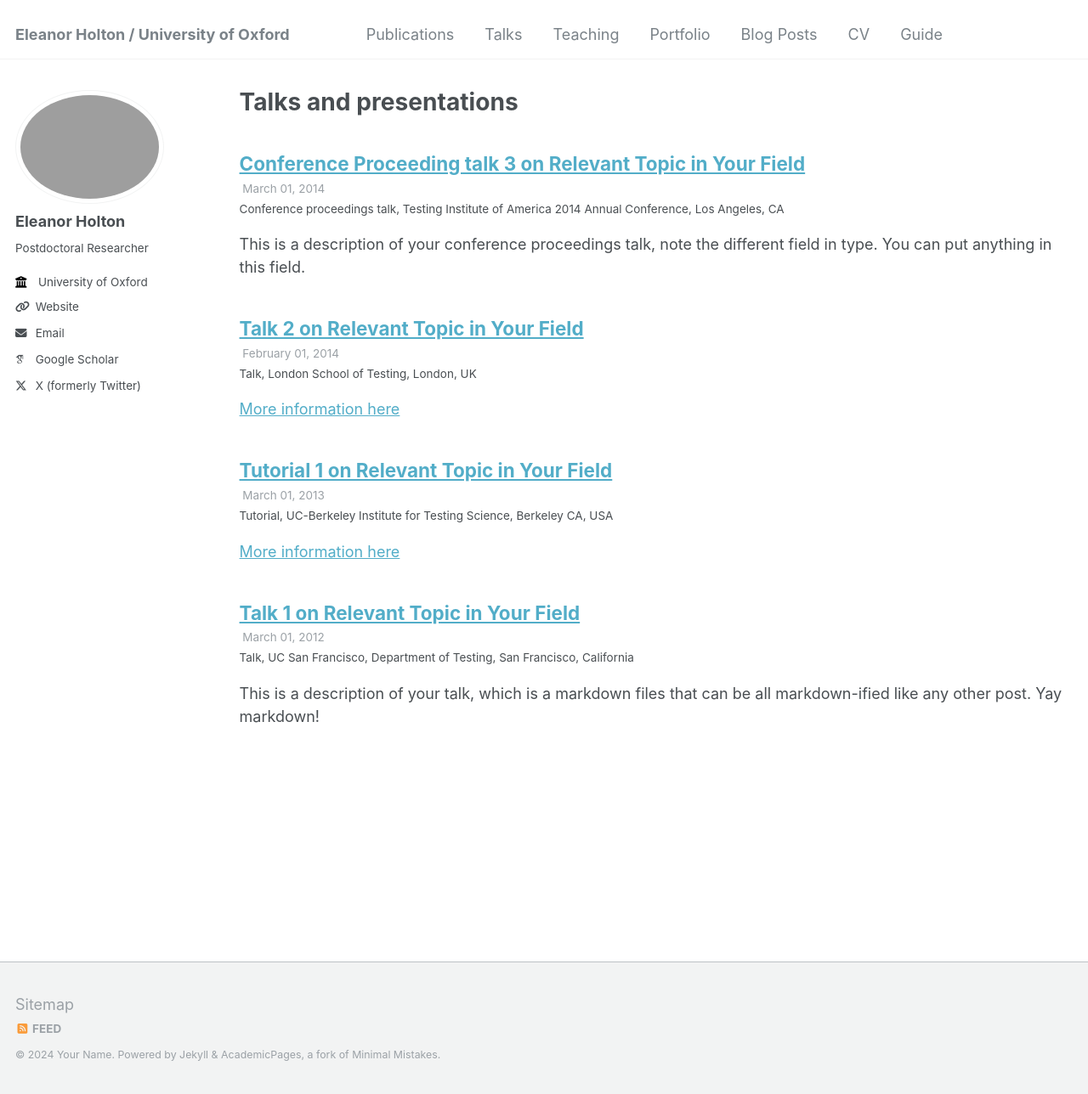
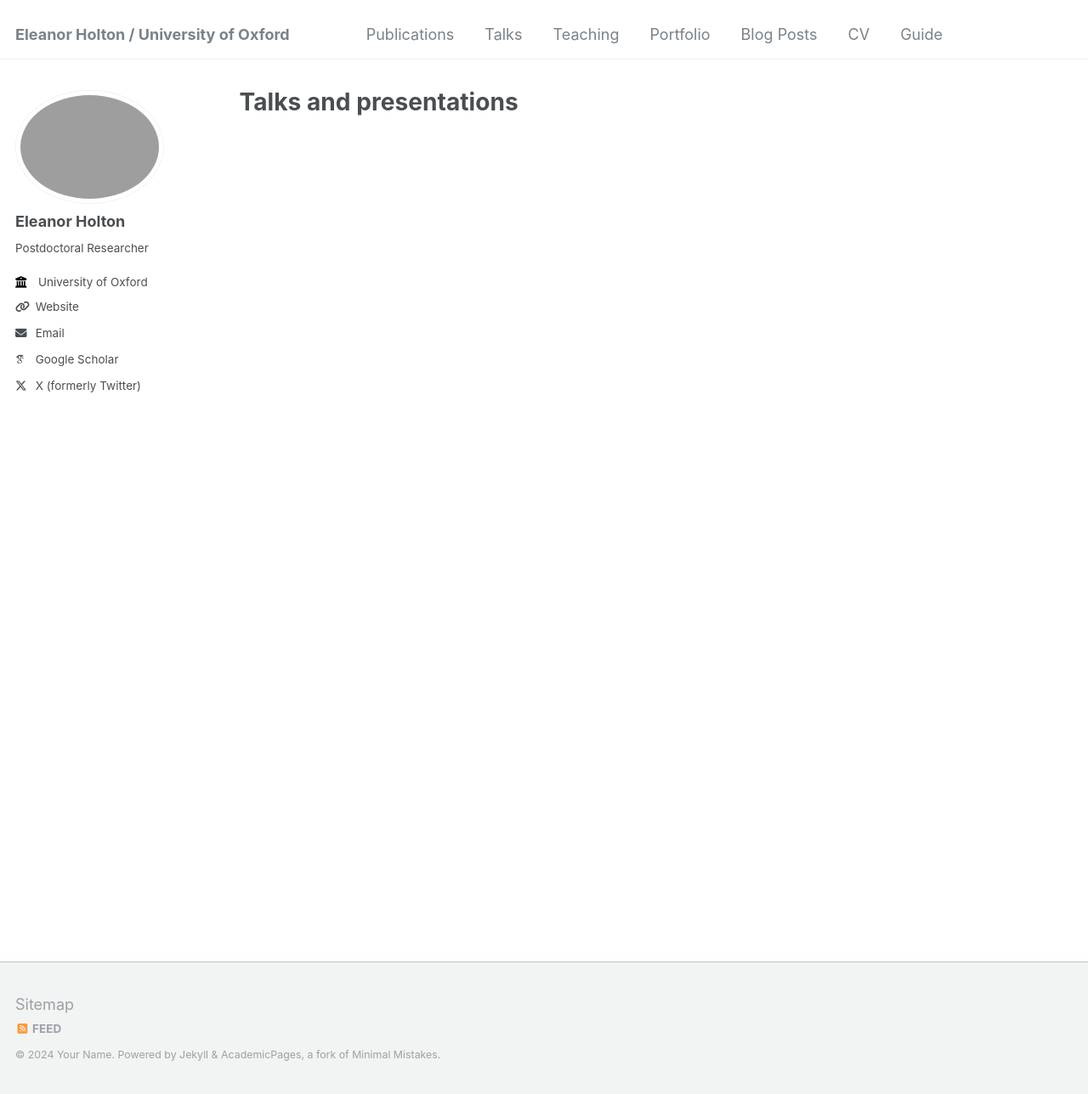
Before and after one commit to eleanorholton/eleanorholton.github.io, a Jekyll site: the page built from _pages/talks.html, in a window 1280 px wide and 1288 px high. Shown: the whole window at 85% size. Built offline with Jekyll 4.4.1, drawn with Linux system fonts in a browser that asks for light colours; some web fonts are replaced; part of the change alters nothing that is shown.

Commit message:
Update _config.yml

```diff
--- a/_config.yml
+++ b/_config.yml
@@ -208,77 +208,77 @@ kramdown:
 
 
 # These settings control the types of collections used by the template
-collections:
-  teaching:
-    output: false
-    #permalink: /:collection/:path/
-  publications:
-    output: false
-    #permalink: /:collection/:path/
-  portfolio:
-    output: false
-    #permalink: /:collection/:path/
-  talks:
-    output: false
-    #permalink: /:collection/:path/
+# collections:
+#   teaching:
+#     output: false
+#     #permalink: /:collection/:path/
+#   publications:
+#     output: false
+#     #permalink: /:collection/:path/
+#   portfolio:
+#     output: false
+#     #permalink: /:collection/:path/
+#   talks:
+#     output: false
+#     #permalink: /:collection/:path/
 
 
 
-# These settings control how pages and collections are included in the site
-defaults:
-  # _posts
-  - scope:
-      path: ""
-      type: posts
-    values:
-      layout: single
-      author_profile: false
-      read_time: true
-      comments: true
-      share: true
-      related: true
-  # _pages
-  - scope:
-      path: ""
-      type: pages
-    values:
-      layout: single
-      author_profile: false
-  # _teaching
-  - scope:
-      path: ""
-      type: teaching
-    values:
-      layout: single
-      author_profile: false
-      share: true
-      comments: true
-  # _publications
-  - scope:
-      path: ""
-      type: publications
-    values:
-      layout: single
-      author_profile: false
-      share: true
-      comments: true
-  # _portfolio
-  - scope:
-      path: ""
-      type: portfolio
-    values:
-      layout: single
-      author_profile: false
-      share: true
-      comment: true
-  # _talks
-  - scope:
-      path: ""
-      type: talks
-    values:
-      layout: talk
-      author_profile: false
-      share: true
+# # These settings control how pages and collections are included in the site
+# defaults:
+#   # _posts
+#   - scope:
+#       path: ""
+#       type: posts
+#     values:
+#       layout: single
+#       author_profile: false
+#       read_time: true
+#       comments: true
+#       share: true
+#       related: true
+#   # _pages
+#   - scope:
+#       path: ""
+#       type: pages
+#     values:
+#       layout: single
+#       author_profile: false
+#   # _teaching
+#   - scope:
+#       path: ""
+#       type: teaching
+#     values:
+#       layout: single
+#       author_profile: false
+#       share: true
+#       comments: true
+#   # _publications
+#   - scope:
+#       path: ""
+#       type: publications
+#     values:
+#       layout: single
+#       author_profile: false
+#       share: true
+#       comments: true
+#   # _portfolio
+#   - scope:
+#       path: ""
+#       type: portfolio
+#     values:
+#       layout: single
+#       author_profile: false
+#       share: true
+#       comment: true
+#   # _talks
+#   - scope:
+#       path: ""
+#       type: talks
+#     values:
+#       layout: talk
+#       author_profile: false
+#       share: true
 
 
 # Sass/SCSS
```
